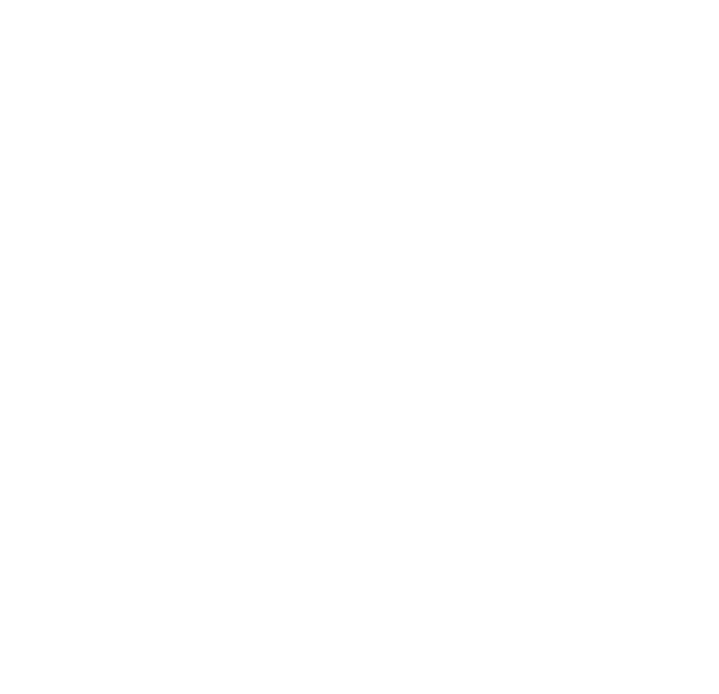
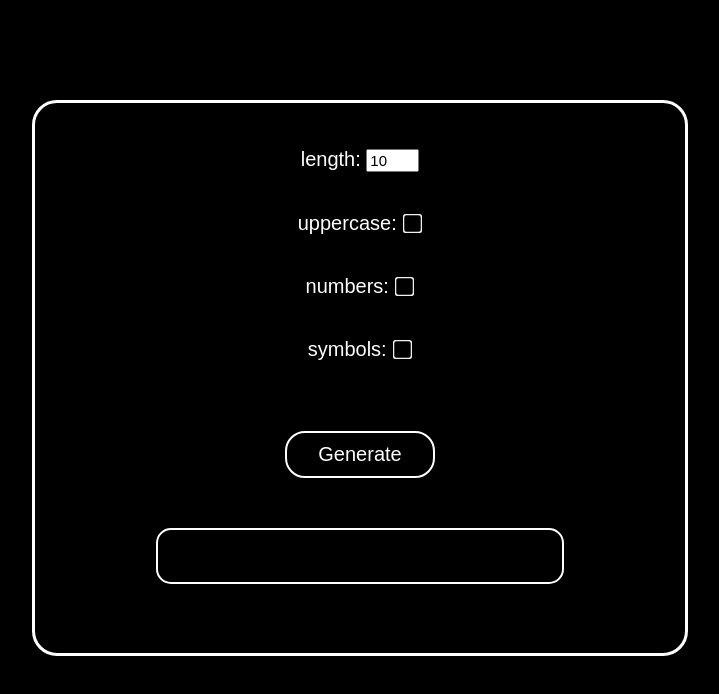
Before and after one commit to Balazsmi/PasswordGenerator, a plain HTML site: page index.html in a window 1280 px wide. Shown: the whole page, without its empty margins (280-999 px from the left). Drawn offline with Linux system fonts and the light colour scheme.

Commit message:
basic structure and styling

```diff
--- a/index.html
+++ b/index.html
@@ -7,6 +7,14 @@
     <title>Password Generator</title>
 </head>
 <body>
+    <div id="mainContainer">
+        <p>length:    <input type="number"   id="length" value="10"></p>
+        <p>uppercase: <input type="checkbox" id="upperCaseCheckbox" name="upperCase" value="false"></p>
+        <p>numbers:   <input type="checkbox" id="numberCheckbox"    name="number"    value="false"></p>
+        <p>symbols:   <input type="checkbox" id="symbolCheckbox"    name="symbol"    value="false"></p>
+        <button id="generateButton">Generate</button>
+        <input type="text" id="output">
+    </div>
 
 
     <script src="main.js"></script>
--- a/style.css
+++ b/style.css
@@ -0,0 +1,66 @@
+body {
+    background-color: black;
+    color: white;
+    display: flex;
+    justify-content: center;
+    font-family:Arial, Helvetica, sans-serif;
+}
+
+p {
+    font-size: 20px;
+    margin: 20px;
+}
+
+#mainContainer {
+    position: absolute;
+    display: flex;
+    flex-direction: column;
+    align-items: center;
+    top: 100px;
+    background-color: black;
+    height: 500px;
+    width: 600px;
+    border-radius: 25px;
+    border-style: solid;
+    border-color: white;
+    padding: 25px;
+}
+
+#generateButton {
+    background-color: var(--purple);
+    color: white;
+    font-size: 20px;
+    border-radius: 20px;
+    margin-top: 50px;
+    padding: 10px;
+    border-style: solid;
+    border-color: white;
+    width: 150px;
+    cursor: pointer;
+}
+
+#upperCaseCheckbox, #numberCheckbox, #symbolCheckbox {
+    scale: 1.5;
+    filter: invert(100%) grayscale(100%) brightness(1.75);
+}
+
+#length {
+    font-size: 15px;
+    width: 45px;
+}
+
+#output {
+    display: flex;
+    margin-top: 50px;
+    align-self: center;
+    color: white;
+    font-size: 20px;
+    text-align: center;
+    width: 400px;
+    height: 50px;
+    background-color: black;
+    border-style: solid;
+    border-color: white;
+    border-width: 2px;
+    border-radius: 15px;
+}
```
